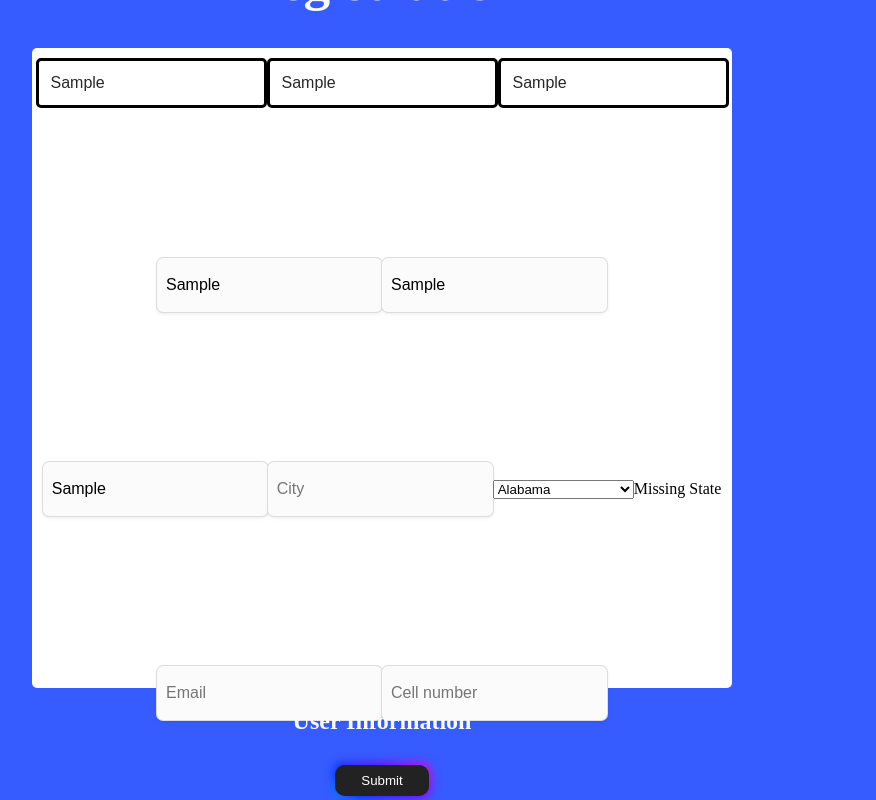
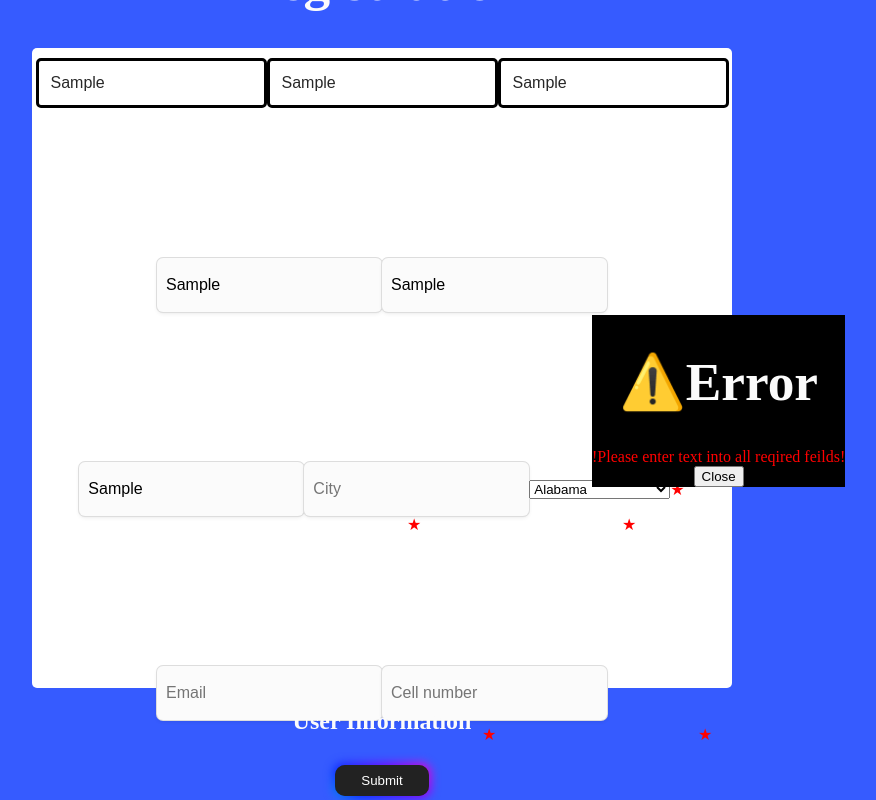
Before and after one commit to Richwalk228/registration, a React (Vite) app in the folder my-react-app/: page / in a window 1280 px wide. Both pictures are taken after typing "Sample", "Sample", "Sample", "Sample", "Sample", "Sample" into the empty fields and a click on the button "Submit". Shown: the part 85-885 px from the top of the page, without its empty margins (258-1134 px from the left). Built offline with nearby package versions, Linux system fonts and the light colour scheme.

Commit message:
modal.jsx

```diff
--- a/my-react-app/src/App.css
+++ b/my-react-app/src/App.css
@@ -1,4 +1,4 @@
-html{
+html {
   background-color: #2d53fff3;
 }
 h1 {
@@ -7,7 +7,7 @@ h1 {
   font-size: 40pt;
   color: #fbfbfb;
 }
-.form{
+.form {
   border-radius: 5px;
   background-color: #ffffff;
   justify-content: center;
@@ -18,7 +18,6 @@ h1 {
 }
 
 .name input {
-
   border: 3px solid #000;
   border-radius: 5px;
   height: 50px;
@@ -31,8 +30,6 @@ h1 {
   font-size: 16px;
   padding: 0 6px;
   padding-left: 12px;
-
-
 }
 
 .name input:focus {
@@ -54,16 +51,15 @@ h1 {
 }
 
 .address input {
-
   padding: 7px;
   border-radius: 6px;
   font-size: 16px;
   background: #fbfbfb;
   border: 2px solid transparent;
   height: 36px;
-  box-shadow: 0 0 0 1px #dddddd, 0 2px 4px 0 rgb(0 0 0 / 7%), 0 1px 1.5px 0 rgb(0 0 0 / 5%);
+  box-shadow: 0 0 0 1px #dddddd, 0 2px 4px 0 rgb(0 0 0 / 7%),
+    0 1px 1.5px 0 rgb(0 0 0 / 5%);
 }
-
 
 .lo {
   justify-content: center;
@@ -73,14 +69,14 @@ h1 {
 }
 
 .lo input {
-
   padding: 7px;
   border-radius: 6px;
   font-size: 16px;
   background: #fbfbfb;
   border: 2px solid transparent;
   height: 36px;
-  box-shadow: 0 0 0 1px #dddddd, 0 2px 4px 0 rgb(0 0 0 / 7%), 0 1px 1.5px 0 rgb(0 0 0 / 5%);
+  box-shadow: 0 0 0 1px #dddddd, 0 2px 4px 0 rgb(0 0 0 / 7%),
+    0 1px 1.5px 0 rgb(0 0 0 / 5%);
 }
 
 .contactInfo {
@@ -88,17 +84,16 @@ h1 {
   align-items: center;
   display: flex;
   padding-top: 150px;
-
 }
 .contactInfo input {
-
   padding: 7px;
   border-radius: 6px;
   font-size: 16px;
   background: #fbfbfb;
   border: 2px solid transparent;
   height: 36px;
-  box-shadow: 0 0 0 1px #dddddd, 0 2px 4px 0 rgb(0 0 0 / 7%), 0 1px 1.5px 0 rgb(0 0 0 / 5%);
+  box-shadow: 0 0 0 1px #dddddd, 0 2px 4px 0 rgb(0 0 0 / 7%),
+    0 1px 1.5px 0 rgb(0 0 0 / 5%);
 }
 
 .button-85 {
@@ -122,13 +117,12 @@ h1 {
   display: flex;
   padding-top: 40px;
   height: 5vh;
-
-
 }
 
 .button-85:before {
   content: "";
-  background: linear-gradient(45deg,
+  background: linear-gradient(
+    45deg,
     #ff0000,
     #ff7300,
     #fffb00,
@@ -137,7 +131,8 @@ h1 {
     #002bff,
     #7a00ff,
     #ff00c8,
-      #ff0000);
+    #ff0000
+  );
   position: absolute;
   top: -2px;
   left: -2px;
@@ -177,27 +172,74 @@ h1 {
   top: 0;
   border-radius: 10px;
 }
-.userInfo{
+.userInfo {
   display: flex;
   justify-content: center;
   align-items: flex-start;
   top: 0%;
   color: #fbfbfb;
-
-
 }
-.error-msg{
-  position:absolute;
-  top:200px;
+.error-msg {
+  position: absolute;
+  top: 200px;
   left: 620px;
-  color:rgb(255, 0, 0);
+  color: rgb(255, 0, 0);
   z-index: 9;
 }
-.error-last{
-  position:absolute;
-  top:200px;
+.error-last {
+  position: absolute;
+  top: 200px;
+  left: 1065px;
+  color: rgb(255, 0, 0);
+  z-index: 10;
+}
+.error-address {
+  position: absolute;
+  top: 400px;
+  left: 750px;
+  color: rgb(255, 0, 0);
+  z-index: 10;
+}
+.error-zipcode {
+  position: absolute;
+  top: 600px;
+  left: 665px;
+  color: rgb(255, 0, 0);
+  z-index: 10;
+}
+.error-city{
+  position: absolute;
+  top: 600px;
+  left: 880px;
+  color: rgb(255, 0, 0);
+  z-index: 10;
+}
+.error-state{
+  color: rgb(255, 0, 0);
+}
+
+.error-email{
+  position: absolute;
+  top: 810px;
+  left: 740px;
+  color: rgb(255, 0, 0);
+  z-index: 10;
+}
+.error-cellNumber{
+  position: absolute;
+  top: 810px;
+  left: 956px;
+  color: rgb(255, 0, 0);
+  z-index: 10;
+}
+.modal-container {
+  position: absolute;
+  background-color: #000;
+  color: rgb(255, 0, 0);
+  width: max-content;
+  top: 400px;
   left: 850px;
-  color:rgb(255, 0, 0);
-  z-index: 10;
-
+  justify-content: center;
+  text-align: center;
 }
+\
--- a/my-react-app/src/App.jsx
+++ b/my-react-app/src/App.jsx
@@ -1,135 +1,177 @@
-import { use, useState } from 'react'
-import reactLogo from './assets/react.svg'
-import viteLogo from '/vite.svg'
-import './App.css'
+import { use, useState } from "react";
+import reactLogo from "./assets/react.svg";
+import viteLogo from "/vite.svg";
+import "./App.css";
+import { Modal } from "./modal";
 
 function App() {
   const emptyPerson = {
-    firstName: '',
-    middleName: '',
-    lastName: '',
-    address: '',
-    city: '',
-    zipCode: '',
-    cellNumber: '',
-    email: '',
-  }
+    firstName: undefined,
+    middleName: undefined,
+    lastName: undefined,
+    address: undefined,
+    city: undefined,
+    zipCode: undefined,
+    cellNumber: undefined,
+    email: undefined,
+    state: undefined,
+  };
   const [person, setPerson] = useState(emptyPerson);
-  const [errors, setErrors] = useState({});
+  const [errors, setErrors] = useState(
+    { firstname: "Missing firstname" },
+    { lastName: "missing lastnmae" },
+    { address: "missing address" },
+    { city: "missing city" },
+    { zipCode: "missing zipcode" },
+    { cellNumber: "missing number" },
+    { state: "missing state" },
+    { email: "missing email" }
+  );
   const [showErrorMessage, setShowErrorMessage] = useState(false);
 
-
   function checkError() {
-    console.log("checkError called")
+    console.log("checkError called");
     let errorList = {};
     if (!person.firstName) {
       // setErrors({ ...errors, firstName: 'Missing first name' })
-      errorList = { ...errorList, firstName: 'Missing first name' };
+      errorList = { ...errorList, firstName: "★" };
     }
     if (!person.lastName) {
       // setErrors({ ...errors, lastName: 'Missing last name' })
-      errorList = { ...errorList, lastName: 'Missing last name' }
+      errorList = { ...errorList, lastName: " ★ " };
     }
     if (!person.address) {
       // setErrors({ ...errors, address: 'Missing address' })
-      errorList = { ...errorList, address: 'Missing addres' }
+      errorList = { ...errorList, address: "★" };
     }
     if (!person.city) {
       // setErrors({ ...errors, city: 'Missing city' })
-      errorList = { ...errorList, city: 'Missing citys' }
+      errorList = { ...errorList, city: "★" };
     }
     if (!person.state) {
       // setErrors({ ...errors, state: 'Missing state' })
-     errorList = { ...errorList, state: 'Missing State' }
+      errorList = { ...errorList, state: "★" };
     }
     if (!person.zipCode) {
       // setErrors({ ...errors, zipCode: 'Missing zipcode' })
-      errorList = { ...errorList, zipCode: 'Missing zipcode' }
+      errorList = { ...errorList, zipCode: "★" };
     }
     if (!person.cellNumber) {
       // setErrors({ ...errors, cellNumber: 'Missing Phone number' })
-      errorList = { ...errorList, cellNumber: 'Missing number' }
+      errorList = { ...errorList, cellNumber: "★" };
     }
     if (!person.email) {
       // setErrors({ ...errors, email: 'Missing email ' })
-      errorList = { ...errorList, email: 'Missing Email' }
+      errorList = { ...errorList, email: "★" };
     }
-    setErrors({ ...errorList })
+    setErrors({ ...errorList });
   }
 
-  function getMissingKey() {
-    for (const key of Object.keys(person)) {
-      if (!person[key]) {
-        return (console.log(`Missing ${key}`))
-      }
-    } //if (Object.keys(person)=null)
-  }
-
-
   function handleChange(name, e) {
-console.log(e,'string')
-    setPerson(prevState => ({
+    setPerson((prevState) => ({
       ...prevState,
       [name]: e.target.value,
-
     }));
     checkError();
   }
-  //clear field after submit btn is hit
   function handleSubmit() {
-    console.log(person)
-    console.log(errors)
+    console.log("errors in handlesubmit", errors);
     if (Object.keys(errors).length) {
       setShowErrorMessage(true);
+      console.log("iserror");
       return;
     }
-    //getMissingKey()
-    // if(localStorage.getItem('firstName'))
-    // localStorage.removeItem('firstName');
-    //
-    // console.log('Missing vital information');
-    //set person to local storage//
     setShowErrorMessage(false);
-    console.log("firing submit")
     setPerson(emptyPerson);
     saveToLocalStorage();
-
-  };
-  const saveToLocalStorage = () => {
-    console.log("firing save to local storage")
-    localStorage.setItem({ person, firstName }, JSON.stringify(person));
-    alert('Data saved to local storage')
-    console.log(localStorage.getItem(person))
-
+  }
+  function closemodal (){
+    setShowErrorMessage(false);
   }
 
-
-
-
-
-
+  const saveToLocalStorage = () => {
+    localStorage.setItem({ person, firstName }, JSON.stringify(person));
+    alert("Data saved to local storage");
+  };
 
   return (
     <>
       <h1>Registration</h1>
-      <div className='form' >
-        <div className='name'>
-          <input type="text" id='firstName' placeholder='First name' onChange={(e) => handleChange("firstName", e)} value={person.firstName} />
-          {errors.firstName ? <span className='error-msg' >{errors.firstName}</span> : null}
-          {console.log("errors is ", errors)}
-          <input type="text" id='middleName' placeholder='Middle name' onChange={(e) => handleChange("middleName", e)} value={[person.middleName]} />
-          <input type="text" id='lastName' placeholder='Last name' value={person.lastName} onChange={(e) => handleChange("lastName", e)} />
-          {errors.lastName ? <span className='error-last'>{errors.lastName}</span> : null}
+      <div className="form">
+        <div className="name">
+          <input
+            type="text"
+            id="firstName"
+            placeholder="First name"
+            onChange={(e) => handleChange("firstName", e)}
+            value={person.firstName}
+          />
+          {errors.firstName ? (
+            <span className="error-msg">{errors.firstName}</span>
+          ) : null}
+          <input
+            type="text"
+            id="middleName"
+            placeholder="Middle name"
+            onChange={(e) => handleChange("middleName", e)}
+            value={[person.middleName]}
+          />
+          <input
+            type="text"
+            id="lastName"
+            placeholder="Last name"
+            value={person.lastName}
+            onChange={(e) => handleChange("lastName", e)}
+          />
+          {errors.lastName ? (
+            <span className="error-last">{errors.lastName}</span>
+          ) : null}
         </div>
-        <div className='address'>
-          <input type="text" name="address1" id="address" placeholder='Address' value={person.address} onChange={(e) => handleChange("address", e)} />
-
-          <input type="text" name="address2" id="addressX" placeholder='Address2' />
+        <div className="address">
+          <input
+            type="text"
+            name="address1"
+            id="address"
+            placeholder="Address"
+            value={person.address}
+            onChange={(e) => handleChange("address", e)}
+          />
+          {errors.address ? (
+            <span className="error-address">{errors.address}</span>
+          ) : null}
+          <input
+            type="text"
+            name="address2"
+            id="addressX"
+            placeholder="Address2"
+          />
         </div>
-        <div className='lo'>
-          <input id='zipCode' type="text" placeholder='Zipcode' value={person.zipCode} onChange={(e) => handleChange("zipCode", e)} />
-          <input id='city' type="text" placeholder='City' value={person.city} onChange={(e) => handleChange("city", e)} />
-          <select className='state'   value={person.state} onChange={(e) => handleChange("state", e)}>
+        <div className="lo">
+          <input
+            id="zipCode"
+            type="text"
+            placeholder="Zipcode"
+            value={person.zipCode}
+            onChange={(e) => handleChange("zipCode", e)}
+          />
+          {errors.zipCode ? (
+            <span className="error-zipcode">{errors.zipCode}</span>
+          ) : null}
+          <input
+            id="city"
+            type="text"
+            placeholder="City"
+            value={person.city}
+            onChange={(e) => handleChange("city", e)}
+          />
+          {errors.city ? (
+            <span className="error-city">{errors.city}</span>
+          ) : null}
+          <select
+            className="state"
+            value={person.state}
+            onChange={(e) => handleChange("state", e)}
+          >
             <option value="AL">Alabama</option>
             <option value="AK">Alaska</option>
             <option value="AZ">Arizona</option>
@@ -182,27 +224,47 @@ console.log(e,'string')
             <option value="WI">Wisconsin</option>
             <option value="WY">Wyoming</option>
           </select>
-          {errors.state ? <span>{errors.state}</span> : null}
+          {errors.state ? (
+            <span className="error-state">{errors.state}</span>
+          ) : null}
         </div>
-        <div className='contactInfo'>
-          <input id='email' type="text" placeholder='Email' value={person.email} onChange={(e) => handleChange("email", e)} />
-          <input id='cellNumber' type="text" placeholder='Cell number' value={person.cellNumber} onChange={(e) => handleChange("cellNumber", e)} />
+        <div className="contactInfo">
+          <input
+            id="email"
+            type="text"
+            placeholder="Email"
+            value={person.email}
+            onChange={(e) => handleChange("email", e)}
+          />
+          {errors.email ? (
+            <span className="error-email">{errors.email}</span>
+          ) : null}
+          <input
+            id="cellNumber"
+            type="text"
+            placeholder="Cell number"
+            value={person.cellNumber}
+            onChange={(e) => handleChange("cellNumber", e)}
+          />
+          {errors.cellNumber ? (
+            <span className="error-cellNumber">{errors.cellNumber}</span>
+          ) : null}
         </div>
-        <div className='btn'>
-          <button className="button-85" role="button" onClick={handleSubmit} > Submit</button>
+        <div className="btn">
+          <button className="button-85" role="button" onClick={handleSubmit}>
+            {" "}
+            Submit
+          </button>
         </div>
       </div>
       <div>
-
-        <div className='userInfo'>
+        <div className="userInfo">
           <h2>User Information</h2>
-
         </div>
       </div>
- {showErrorMessage ? <h1>cannot submit information</h1> : null}
+      <Modal close={closemodal} open={showErrorMessage} title="⚠️Error" msg= '!Please enter text into all reqired feilds!' />
     </>
-  )
-
+  );
 }
 
-export default App
+export default App;
--- /dev/null
+++ b/my-react-app/src/modal.jsx
@@ -0,0 +1,22 @@
+import React, { useState } from "react";
+//import './Modal.css'; // Optional: for styling
+
+export const Modal = (props) => {
+  const { open, title, msg , close } = props;
+  if (!open) {
+    return null;
+  }
+if (!close){
+    return false;
+}
+
+  return (
+    <>
+       <div className="modal-container">
+        <h1>{title}</h1>
+          <div>{msg}</div>
+          <button onClick={close}>Close</button>
+      </div>
+    </>
+  );
+};
```
Lines whose indentation alone changed are shown as unchanged.
